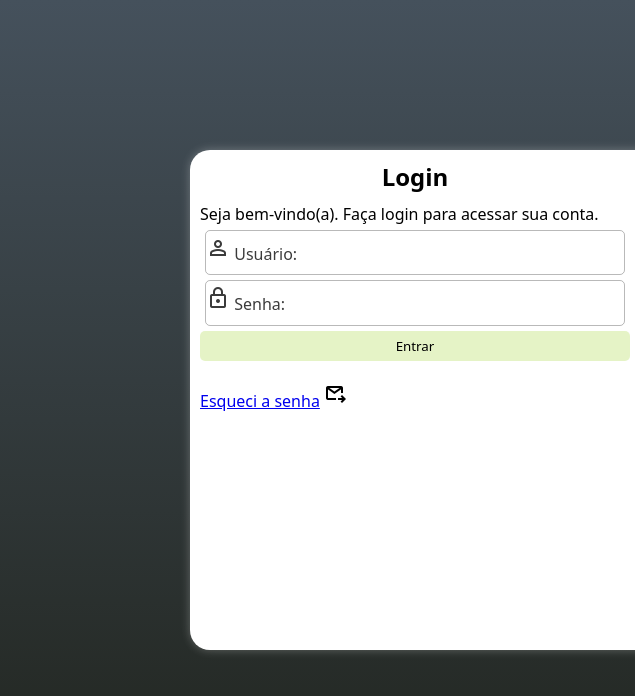
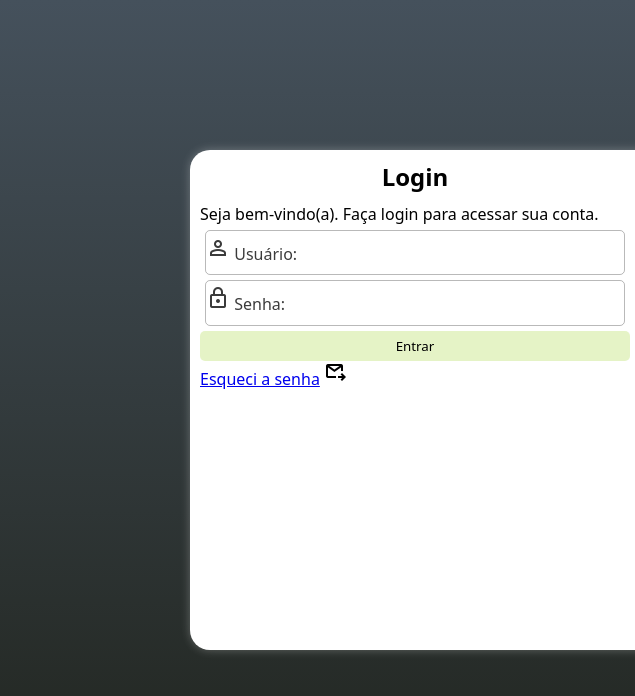
Before and after one commit to KelvinBarros/projeto-login-curso, a plain HTML site: page index.html in a window 1280 px wide. Shown: the full height of the page, 0-635 px from the left. Drawn offline with nearby package versions, Linux system fonts and the light colour scheme.

Commit message:
Update index.html

```diff
--- a/index.html
+++ b/index.html
@@ -34,7 +34,7 @@
                     </div>
 
 
-                    <input class="botao1" type="submit" value="Entrar"><br>
+                    <input class="botao1" type="submit" value="Entrar">
                     <a href="#">Esqueci a senha</a>
                     <i class="material-symbols-outlined">outgoing_mail</i>
 
```
